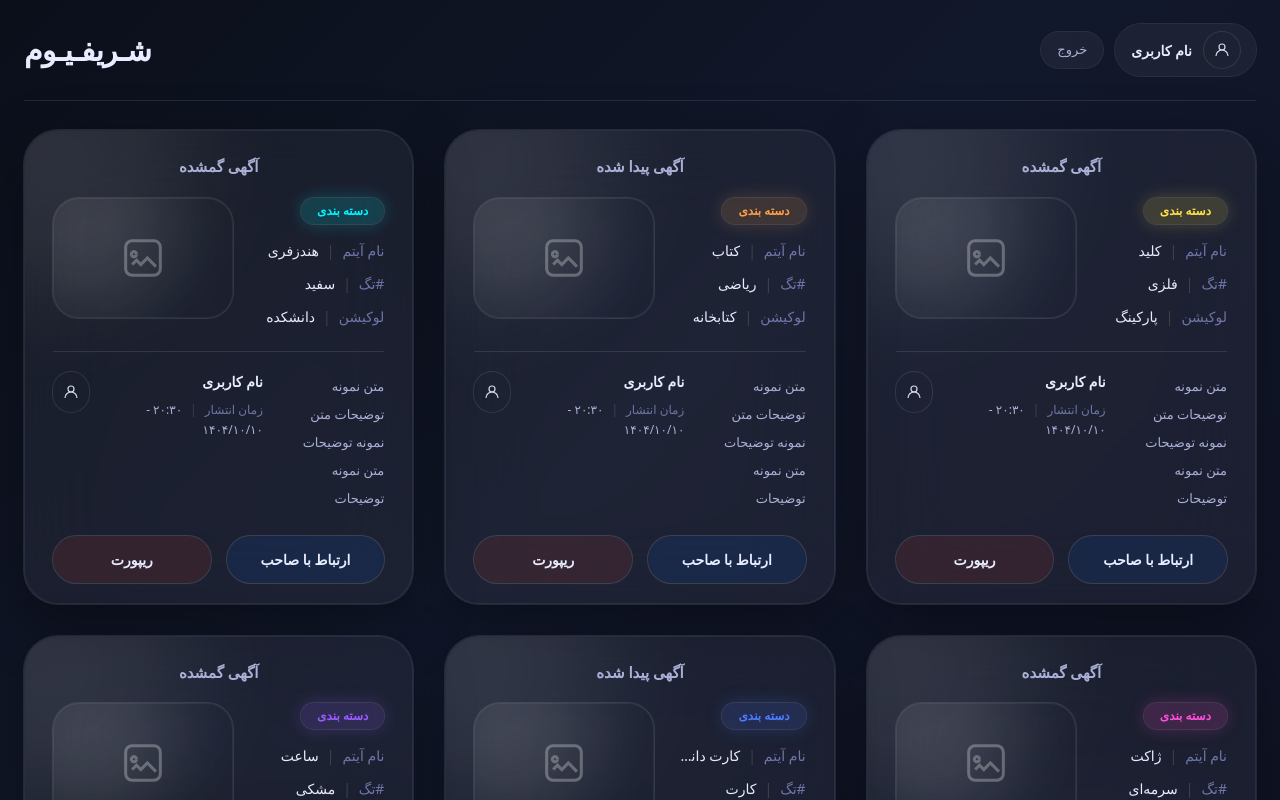
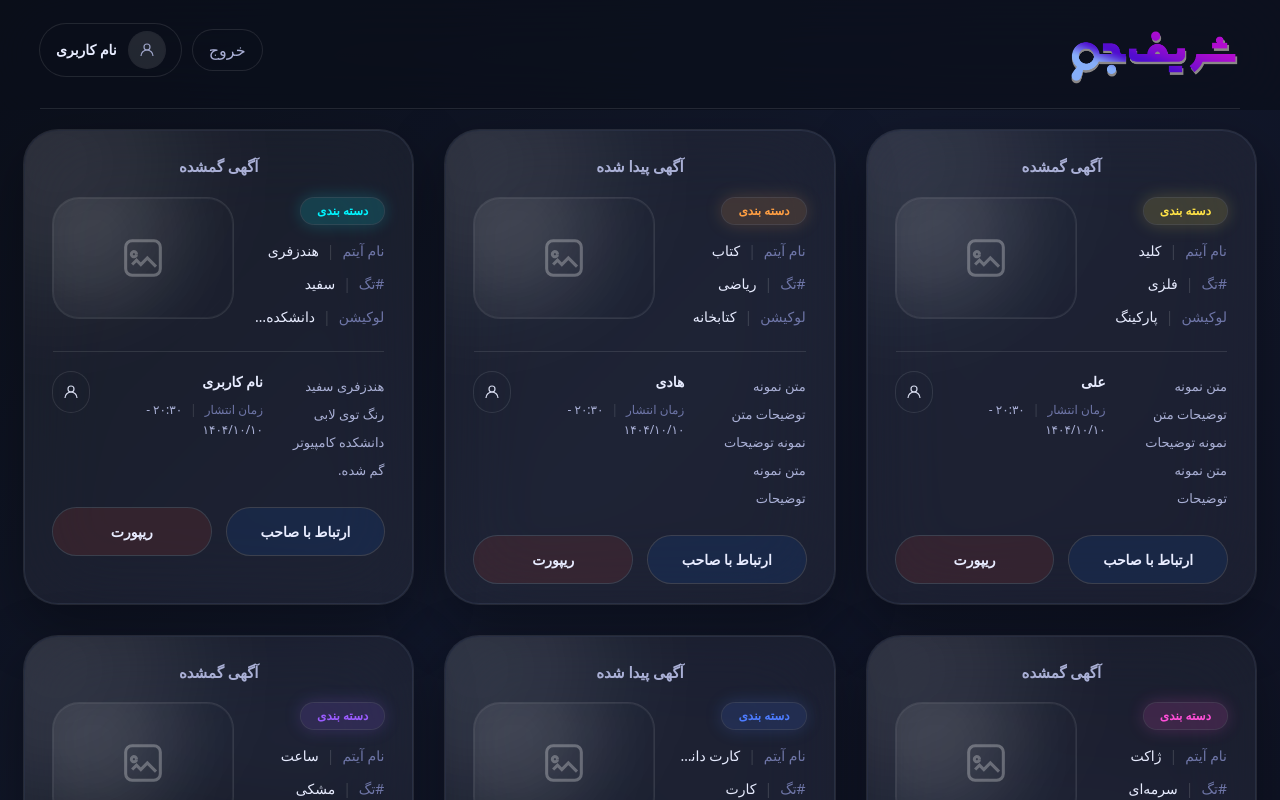
Before and after one commit to Rango-SAD/lost-and-found-project, a React (Vite) app in the folder frontend/: page /posts in a window 1280 px wide. Shown: the top 800 px of the page. Built offline with nearby package versions, Linux system fonts and the light colour scheme.

Commit message:
#5 header updated for posts pages

```diff
--- a/frontend/src/View/pages/PostsPage.tsx
+++ b/frontend/src/View/pages/PostsPage.tsx
@@ -1,6 +1,10 @@
 import { useMemo } from "react";
 import type { LostFoundPost } from "../../Domain/Entities/LostFoundPost";
 import { PostCard } from "../components/posts/PostCard";
+
+import logo from "../assets/logo.png";
+
+const HEADER_H = 110;
 
 export function PostsPage() {
     // sample data
@@ -15,7 +19,7 @@ export function PostsPage() {
                 tag: "فلزی",
                 location: "پارکینگ",
                 description: "متن نمونه توضیحات متن نمونه توضیحات متن نمونه توضیحات",
-                publisherName: "نام کاربری",
+                publisherName: "علی",
                 publishedAt: "۲۰:۳۰ - ۱۴۰۴/۱۰/۱۰",
             },
             {
@@ -27,7 +31,7 @@ export function PostsPage() {
                 tag: "ریاضی",
                 location: "کتابخانه",
                 description: "متن نمونه توضیحات متن نمونه توضیحات متن نمونه توضیحات",
-                publisherName: "نام کاربری",
+                publisherName: "هادی",
                 publishedAt: "۲۰:۳۰ - ۱۴۰۴/۱۰/۱۰",
             },
             {
@@ -37,8 +41,8 @@ export function PostsPage() {
                 category: "Electronics",
                 itemName: "هندزفری",
                 tag: "سفید",
-                location: "دانشکده",
-                description: "متن نمونه توضیحات متن نمونه توضیحات متن نمونه توضیحات",
+                location: "دانشکده کامپیوتر",
+                description: "هندزفری سفید رنگ توی لابی دانشکده کامپیوتر گم شده.",
                 publisherName: "نام کاربری",
                 publishedAt: "۲۰:۳۰ - ۱۴۰۴/۱۰/۱۰",
             },
@@ -85,16 +89,40 @@ export function PostsPage() {
     return (
         <div dir="rtl" className="min-h-screen">
             {/* Fixed full background */}
-            <div className="fixed inset-0 -z-10 bg-[linear-gradient(135deg,#0b0f1a,#12182b,#0f1324)]" />
+            <div className="fixed inset-0 -z-10 bg-[linear-gradient(135deg,#0b0f1a,#12182b,#0f1324)]"/>
 
             {/* Header (fixed) */}
-            <header className="fixed top-0 left-0 right-0 z-50">
-                <div className="mx-auto w-full px-6">
-                    <div className="flex items-center justify-between py-6">
-                        {/* Left: profile + exit */}
+            <header
+                className="fixed top-0 left-0 right-0 z-50"
+                style={{height: HEADER_H}}
+            >
+                <div className="h-full w-full bg-[#0b0f1a]/70 backdrop-blur-2xl">
+                    <div className="mx-auto h-full w-full px-10 pt-6">
+                        <div className="flex items-start justify-between">
+                            {/* Right: bigger logo */}
+                            <div className="flex items-center">
+                                <img
+                                    src={logo}
+                                    alt="لوگو"
+                                    className="h-16 w-auto select-none"
+                                />
+                            </div>
+
+                            {/* Left: exit + profile */}
                             <div className="flex items-center gap-3">
-                            <div className="flex items-center gap-3 rounded-full bg-white/5 px-4 py-2 ring-1 ring-white/10 backdrop-blur-xl">
-                                <div className="grid h-9 w-9 place-items-center rounded-full bg-white/6 ring-1 ring-white/10">
+                                <button
+                                    type="button"
+                                    className="rounded-full bg-white/8 px-4 py-2 text-ink-1 ring-1 ring-white/10 hover:bg-white/10"
+                                    onClick={() => console.log("exit")}
+                                    title="خروج"
+                                >
+                                    خروج
+                                </button>
+
+                                <div
+                                    className="flex items-center gap-3 rounded-full bg-white/8 px-4 py-2 ring-1 ring-white/10">
+                                    <div
+                                        className="grid h-9 w-9 place-items-center rounded-full bg-white/10 ring-1 ring-white/10 text-ink-1">
                                         <svg width="18" height="18" viewBox="0 0 24 24" fill="none" aria-hidden="true">
                                             <path
                                                 d="M12 12a4 4 0 1 0-4-4 4 4 0 0 0 4 4Z"
@@ -111,28 +139,14 @@ export function PostsPage() {
                                         </svg>
                                     </div>
                                     <div className="text-right">
-                                    <div className="text-[14px] font-semibold text-[#e8ecff]">نام کاربری</div>
+                                        <div className="text-sm font-semibold text-ink-0">نام کاربری</div>
                                     </div>
-                            </div>
-
-                            <button
-                                type="button"
-                                className="rounded-full bg-white/5 px-4 py-2 text-[13px] text-[#aab0d6] ring-1 ring-white/10 backdrop-blur-xl hover:bg-white/8"
-                            >
-                                خروج
-                            </button>
-                        </div>
-
-                        {/* Right: logo placeholder */}
-                        <div className="flex items-center">
-                            {/* Replace this with your real logo image in assets */}
-                            <div className="text-right text-3xl font-black tracking-tight text-[#e8ecff]">
-                                شـریفـیـوم
                                 </div>
                             </div>
                         </div>
 
-                    <div className="h-px w-full bg-white/10" />
+                        <div className="mt-5 h-px w-full bg-white/10"/>
+                    </div>
                 </div>
             </header>
 
```
Lines whose indentation alone changed are shown as unchanged.
